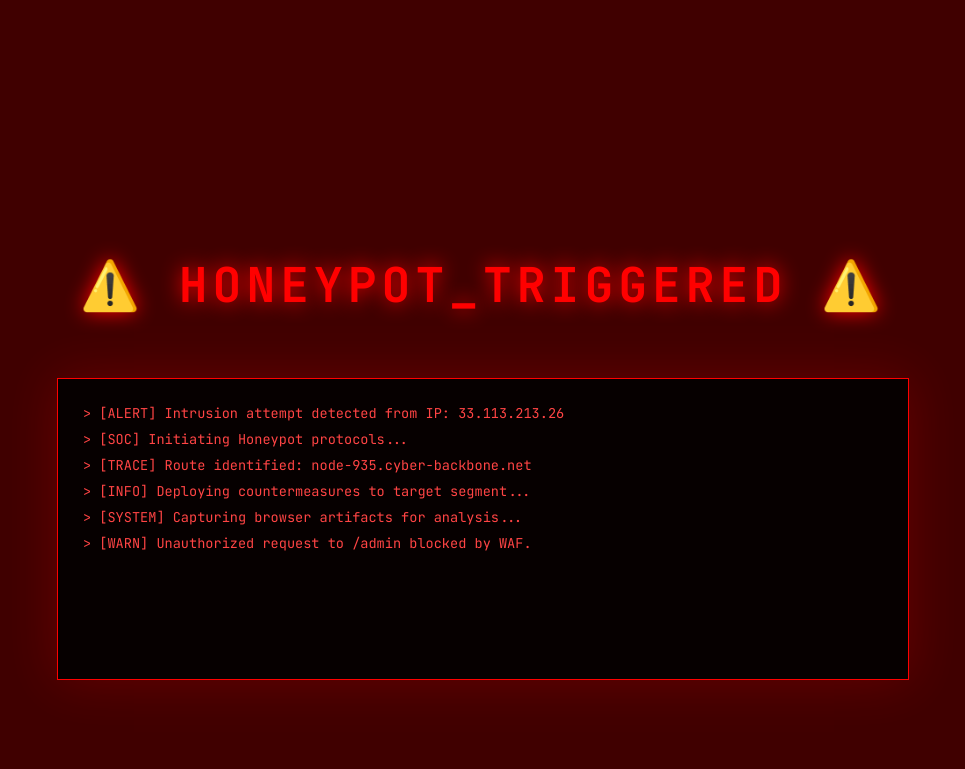
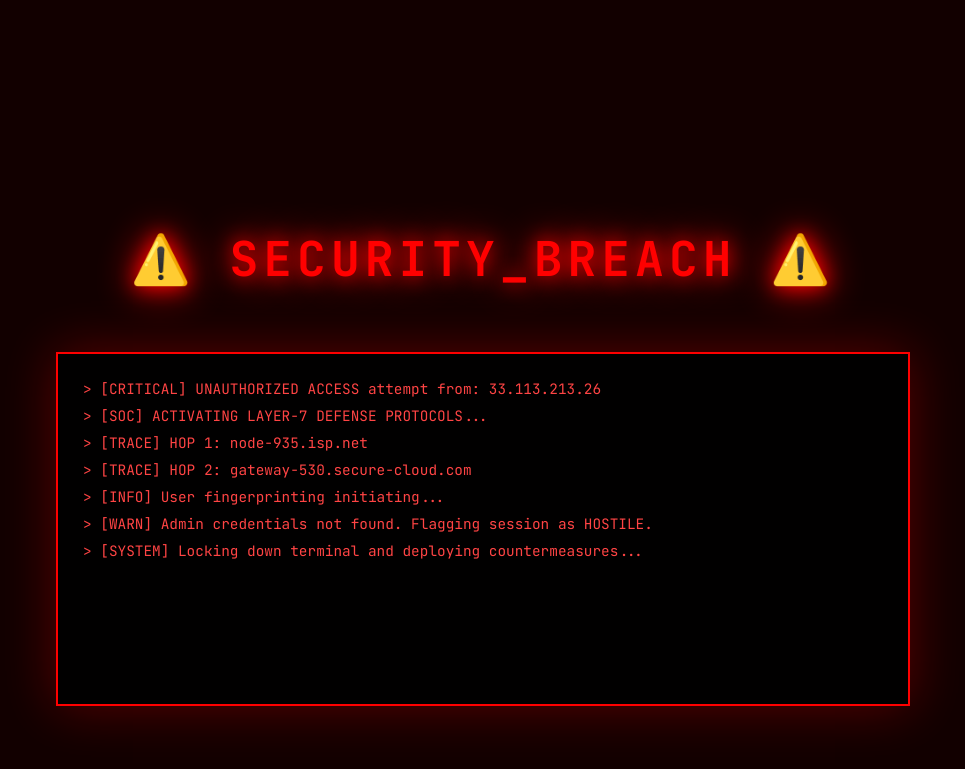
Before and after one commit to cybergungor/cybergungor.github.io, a Jekyll site: the page built from admin.md, in a window 1280 px wide. Shown: the top 769 px of the page, without its empty margins (157-1122 px from the left). Built offline with Jekyll 4.4.1, drawn with Linux system fonts in a browser that asks for light colours; some of the changed lines change nothing that is shown.

Commit message:
Update admin.md

```diff
--- a/admin.md
+++ b/admin.md
@@ -9,73 +9,95 @@
     <meta charset="UTF-8">
     <meta name="viewport" content="width=device-width, initial-scale=1.0">
     <title>⚠️ SECURITY BREACH DETECTED ⚠️</title>
-    <link href="https://fonts.googleapis.com/css2?family=JetBrains+Mono:wght@400;700&display=swap" rel="stylesheet">
+    <link href="https://fonts.googleapis.com/css2?family=JetBrains+Mono:wght@400;700;900&display=swap" rel="stylesheet">
     <style>
         body, html { margin: 0; padding: 0; height: 100%; overflow: hidden; background: #000; font-family: 'JetBrains Mono', monospace; }
 
-        /* FAZ 1: ALARM */
+        /* --- FAZ 1: KIRMIZI ALARM (Terminal) --- */
         #alarm-state {
             position: fixed; top: 0; left: 0; width: 100%; height: 100%;
             display: flex; flex-direction: column; align-items: center; justify-content: center;
-            z-index: 999; animation: redAlert 0.4s infinite alternate;
+            z-index: 999; background: rgba(20, 0, 0, 0.95);
         }
+        .breach-title {
+            font-size: 3rem; color: #ff0000; text-shadow: 0 0 20px #ff0000, 0 0 40px #ff0000;
+            text-align: center; font-weight: 900; letter-spacing: 5px;
+            animation: pulseRed 0.5s infinite alternate;
+        }
+        .fake-terminal {
+            width: 85%; max-width: 800px; background: rgba(0,0,0,0.95);
+            border: 2px solid #ff0000; padding: 25px; margin-top: 30px;
+            height: 300px; overflow: hidden; box-shadow: 0 0 50px rgba(255,0,0,0.3);
+        }
+        .log-entry { color: #ff4444; font-size: 0.9rem; margin-bottom: 8px; }
 
-        @keyframes redAlert {
-            0% { background: rgba(255, 0, 0, 0.05); }
-            100% { background: rgba(255, 0, 0, 0.3); }
-        }
-
-        .breach-title {
-            font-size: 3rem; color: #ff0000; text-shadow: 0 0 20px #ff0000;
-            text-align: center; font-weight: 900; letter-spacing: 5px;
-        }
-
-        .fake-terminal {
-            width: 85%; max-width: 800px; background: rgba(0,0,0,0.9);
-            border: 1px solid #ff0000; padding: 25px; margin-top: 30px;
-            height: 250px; overflow: hidden; box-shadow: 0 0 50px rgba(255,0,0,0.2);
-        }
-        .log-entry { color: #ff4444; font-size: 0.85rem; margin-bottom: 8px; }
-
-        /* FAZ 2: JOKE (Başlangıçta gizli) */
+        /* --- FAZ 2: ERIŞIM REDDEDİLDİ (Glitch Ekranı) --- */
         #joke-state {
             display: none; position: fixed; top: 0; left: 0; width: 100%; height: 100%;
             background: #050608; flex-direction: column; align-items: center; justify-content: center;
-            z-index: 1000; color: #00f2ff;
+            z-index: 1000; color: #fff;
+            /* Arka plana hafif kırmızı alarm ışığı */
+            box-shadow: inset 0 0 200px rgba(255, 0, 0, 0.2);
         }
 
-        .joke-media {
-            border: 2px solid #00f2ff; box-shadow: 0 0 30px #00f2ff;
-            border-radius: 8px; max-width: 400px; width: 90%;
+        /* Glitch Başlık */
+        .access-denied-title {
+            font-size: 5rem; font-weight: 900; color: #ff0000;
+            text-shadow: 2px 2px 0px #00f2ff, -2px -2px 0px #ff0000;
+            animation: glitchTitle 1s infinite linear alternate-reverse;
+            text-align: center; line-height: 1; margin-bottom: 30px;
+        }
+        @keyframes glitchTitle {
+            0% { text-shadow: 4px 4px 0px #00f2ff, -4px -4px 0px #ff0000; transform: skewX(0deg); }
+            20% { text-shadow: 2px -2px 0px #00f2ff, -2px 2px 0px #ff0000; transform: skewX(-5deg); }
+            40% { text-shadow: -2px 2px 0px #00f2ff, 2px -2px 0px #ff0000; transform: skewX(5deg); }
+            100% { text-shadow: 2px 2px 0px #00f2ff, -2px -2px 0px #ff0000; transform: skewX(0deg); }
         }
 
-        .joke-text { margin-top: 35px; font-size: 1.8rem; text-align: center; font-weight: bold; }
-        .joke-subtext { color: #8b949e; font-size: 1rem; margin-top: 15px; }
+        /* GIF Konteyner (Artık boş görünmeyecek) */
+        .joke-media-container {
+            border: 3px solid #ff0000; box-shadow: 0 0 50px rgba(255,0,0,0.5);
+            border-radius: 4px; overflow: hidden; width: 90%; max-width: 500px;
+            position: relative; background: #000;
+        }
+        /* GIF'in üzerine gelen tarama çizgileri */
+        .joke-media-container::after {
+            content: ''; position: absolute; top: 0; left: 0; width: 100%; height: 100%;
+            background: repeating-linear-gradient(0deg, rgba(0,0,0,0.3) 0px, rgba(0,0,0,0.3) 2px, transparent 2px, transparent 4px);
+            pointer-events: none;
+        }
+        .joke-media { width: 100%; display: block; opacity: 0.9; }
+
+        .joke-subtext { color: #ff4444; font-size: 1.2rem; margin-top: 25px; font-weight: bold; letter-spacing: 2px; }
 
         .go-home-btn {
-            margin-top: 45px; padding: 18px 50px;
-            border: 1px solid #00f2ff; color: #00f2ff; text-decoration: none;
-            font-weight: bold; transition: 0.3s; background: rgba(0, 242, 255, 0.05);
-            letter-spacing: 2px;
+            margin-top: 45px; padding: 20px 60px;
+            border: 2px solid #ff0000; color: #ff0000; text-decoration: none;
+            font-weight: 800; transition: 0.3s; background: rgba(255, 0, 0, 0.1);
+            letter-spacing: 3px; font-size: 1rem;
         }
-        .go-home-btn:hover { background: #00f2ff; color: #000; box-shadow: 0 0 40px #00f2ff; }
+        .go-home-btn:hover { background: #ff0000; color: #000; box-shadow: 0 0 50px #ff0000; }
 
+        @media (max-width: 768px) { .access-denied-title { font-size: 3rem; } }
     </style>
 </head>
 <body>
 
     <div id="alarm-state">
-        <h1 class="breach-title">⚠️ HONEYPOT_TRIGGERED ⚠️</h1>
+        <h1 class="breach-title">⚠️ SECURITY_BREACH ⚠️</h1>
         <div class="fake-terminal" id="terminal-logs"></div>
     </div>
 
     <div id="joke-state">
-        <img src="https://media.tenor.com/7123pXv4Q3AAAAAC/jurassic-park-dennis-nedry.gif" class="joke-media" alt="Magic Word">
+        <h1 class="access-denied-title">ACCESS DENIED</h1>
 
-        <h2 class="joke-text">Access Denied, Operator.</h2>
-        <p class="joke-subtext">"You didn't say the magic word!"</p>
+        <div class="joke-media-container">
+            <img src="https://i.giphy.com/media/v1.Y2lkPTc5MGI3NjExYjZ5Ymx4YmZ5YmZ5YmZ5YmZ5YmZ5YmZ5YmZ5YmZ5YmZ5YmZ5YmZ5YSZlcD12MV9pbnRlcm5hbF9naWZfYnlfaWQmY3Q9Zw/fbHk008g9FYOI/giphy.gif" class="joke-media" alt="Magic Word GIF">
+        </div>
 
-        <a href="/" class="go-home-btn">cd /home/emirhan</a>
+        <p class="joke-subtext">"YOU DIDN'T SAY THE MAGIC WORD!"</p>
+
+        <a href="/" class="go-home-btn">CD /HOME</a>
     </div>
 
     <script>
@@ -83,18 +105,17 @@
         const alarmState = document.getElementById('alarm-state');
         const jokeState = document.getElementById('joke-state');
 
-        // Rastgele IP Üretici (Seni ifşalamaz)
         const getRandomIP = () => Array(4).fill(0).map(() => Math.floor(Math.random() * 255)).join('.');
 
         const logs = [
-            `[ALERT] Intrusion attempt detected from IP: ${getRandomIP()}`,
-            "[SOC] Initiating Honeypot protocols...",
-            `[TRACE] Route identified: node-${Math.floor(Math.random()*999)}.cyber-backbone.net`,
-            "[INFO] Deploying countermeasures to target segment...",
-            "[SYSTEM] Capturing browser artifacts for analysis...",
-            "[WARN] Unauthorized request to /admin blocked by WAF.",
-            "[INFO] Notifying Lead Analyst: Emirhan Gungoroglu...",
-            "[STATUS] Target session locked. Preparing joke deployment..."
+            `[CRITICAL] UNAUTHORIZED ACCESS attempt from: ${getRandomIP()}`,
+            "[SOC] ACTIVATING LAYER-7 DEFENSE PROTOCOLS...",
+            `[TRACE] HOP 1: node-${Math.floor(Math.random()*999)}.isp.net`,
+            `[TRACE] HOP 2: gateway-${Math.floor(Math.random()*999)}.secure-cloud.com`,
+            "[INFO] User fingerprinting initiating...",
+            "[WARN] Admin credentials not found. Flagging session as HOSTILE.",
+            "[SYSTEM] Locking down terminal and deploying countermeasures...",
+            "[ALERT] PREPARING NEURAL SHOCK... (Just Kidding)"
         ];
 
         let logIndex = 0;
@@ -110,9 +131,9 @@
                     logIndex++;
                 } else {
                     clearInterval(logInterval);
-                    setTimeout(revealJoke, 2000);
+                    setTimeout(revealJoke, 1500);
                 }
-            }, 700);
+            }, 600);
         }
 
         function revealJoke() {
```
